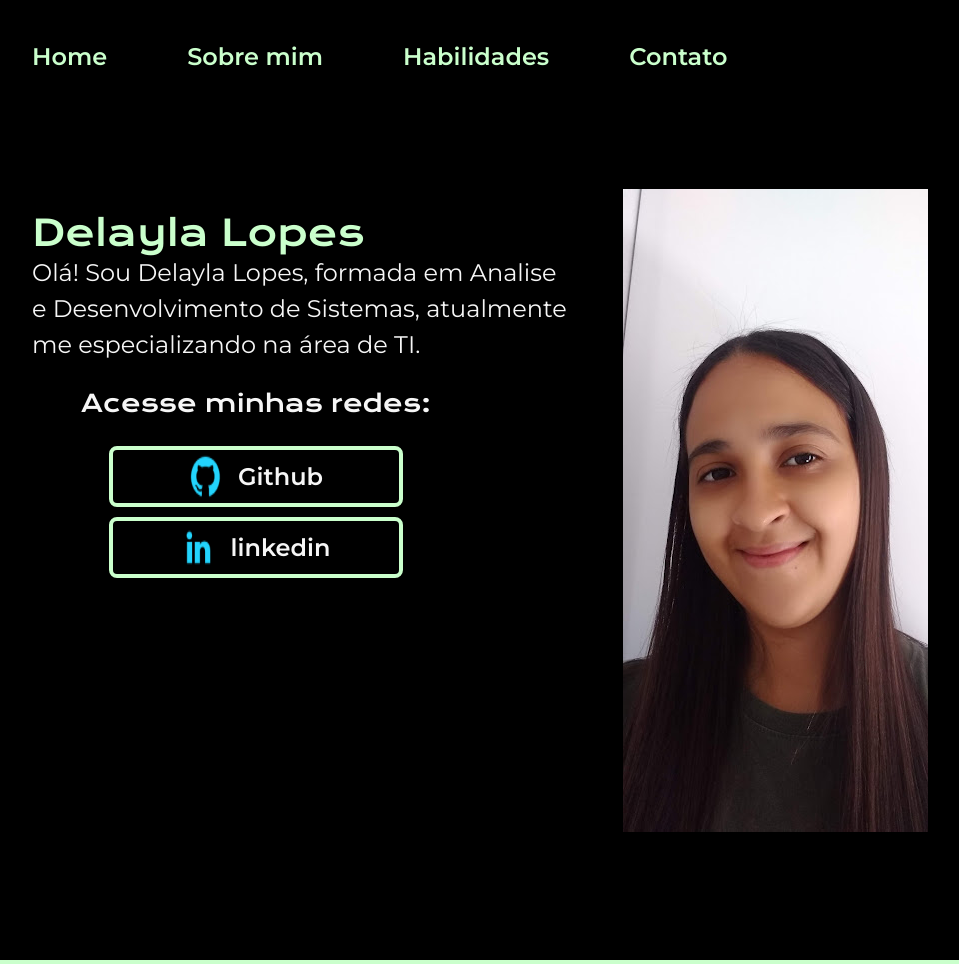
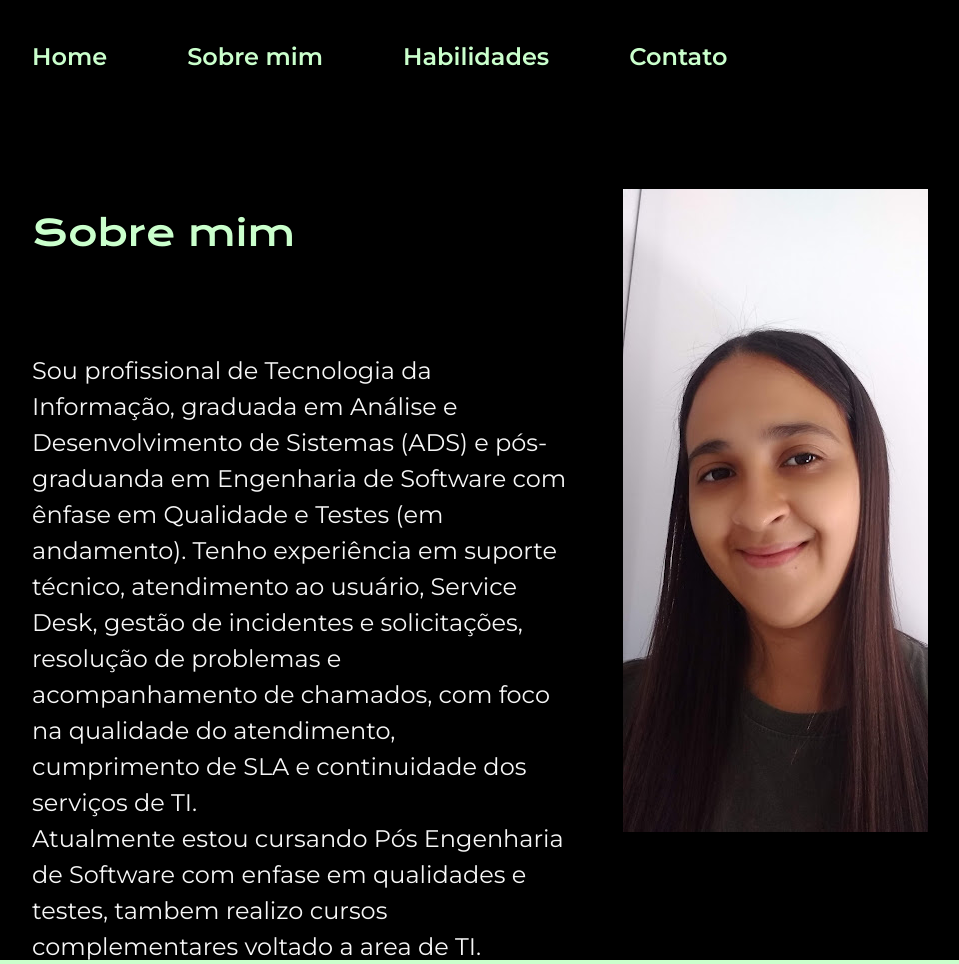
Before and after one commit to delaylalopes/portifoliofigma, a plain HTML site: page index.html in a window 1280 px wide. Shown: the top 964 px of the page, without its empty margins (160-1119 px from the left). Drawn offline with nearby package versions, Linux system fonts and the light colour scheme.

Commit message:
Update index.html

```diff
--- a/index.html
+++ b/index.html
@@ -1,14 +1,12 @@
 <!DOCTYPE html>
 <html lang="pt-br">
-
 <head>
     <meta charset="UTF-8">
     <meta http-equiv="X-UA-Compatible" content="IE=edge">
     <meta name="viewport" content="width=device-width, initial-scale=1.0">
-                        <title>PORTIFÓLIOFIGMA</title>
+    <title>Sobre mim</title>
     <link rel="stylesheet" href="./styles/style.css">
 </head>
-
 <body>
     <header class="cabecalho">
         <nav class="cabecalho__menu">
@@ -20,20 +18,10 @@
     </header>
     <main class="apresentacao">
         <section class="apresentacao__conteudo">
-                                <h1 class="apresentacao__conteudo__titulo">Delayla Lopes<strong ></strong>
-                                <p class="apresentacao__conteudo__texto">Olá! Sou Delayla Lopes, formada em Analise e Desenvolvimento de Sistemas,
-                                    atualmente me especializando na área de TI.</p>
-                                <div class="apresentacao__links">
-                                    <h2 class="apresentacao__links__subtitulo">Acesse minhas redes:</h2>
-                                    <a class="apresentacao__links__link" href="https://github.com/delaylalopes">
-                                        <img src="./assets/github.png">
-                                        Github
-                                    </a>
-                                    <a class="apresentacao__links__link" href="https://www.linkedin.com/in/delaylalopes">
-                                        <img src="./assets/linkedin.png">
-                                        linkedin
-                                        </a>
-                                    </div>
+            <h1 class="apresentacao__conteudo__titulo">Sobre mim</h1>
+            <br><p class="apresentacao__conteudo__texto"> Sou profissional de Tecnologia da Informação, graduada em Análise e Desenvolvimento de Sistemas (ADS) e pós-graduanda em Engenharia de Software com ênfase em Qualidade e Testes (em andamento). Tenho experiência em suporte técnico, atendimento ao usuário, Service Desk, gestão de incidentes e solicitações, resolução de problemas e acompanhamento de chamados, com foco na qualidade do atendimento, cumprimento de SLA e continuidade dos serviços de TI.
+               <br> <pc class="apresentacao__conteudo__texto">Atualmente estou cursando Pós Engenharia de Software com enfase em qualidades e testes, tambem realizo cursos complementares voltado a area de TI.</p></br>
+
         </section>
         <img src="./assets/imagem.png" alt="Foto Delayla">
     </main>
@@ -43,5 +31,4 @@
        <p>Desenvolvido por Delayla no programa Alura Include.</p>
     </footer>
 </body>
-
 </html>
```
Lines whose indentation alone changed are shown as unchanged.
